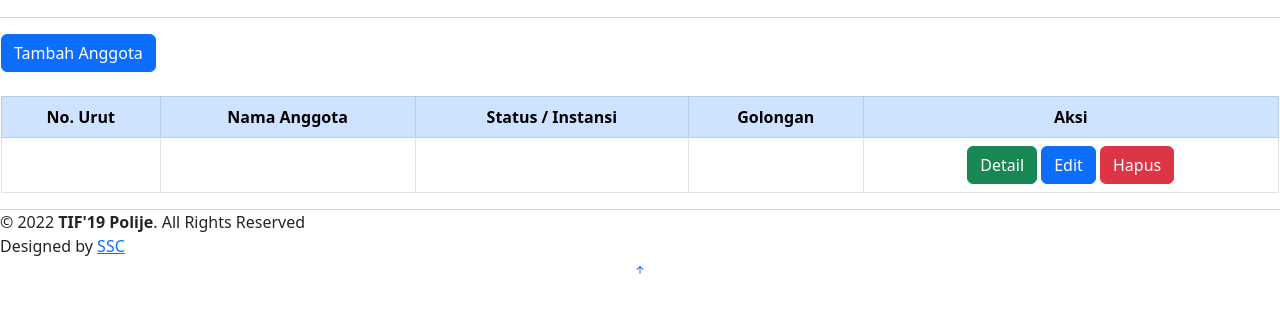
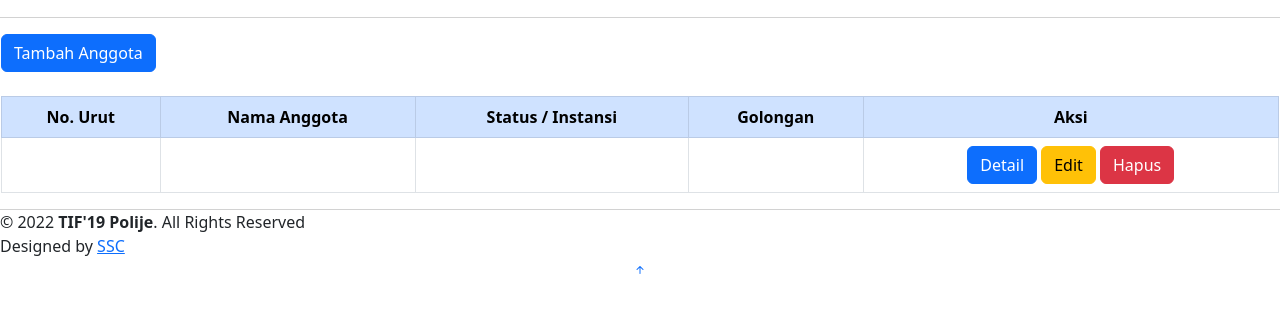
Before and after one commit to MohamadArdias/koperasi, a CodeIgniter app: page /koperasi/index.php/Anggota in a window 1280 px wide. Shown: the part 191-504 px from the top of the page. Run offline with CodeIgniter, Linux system fonts and the light colour scheme; tables that the repository leaves empty or names only in its code hold one stand-in row (values such as "Sample post"); data that the repository does not hold is empty; some libraries are stand-ins or nearby versions.

Commit message:
Update index.php

```diff
--- a/application/views/anggota/index.php
+++ b/application/views/anggota/index.php
@@ -36,8 +36,8 @@ $this->load->view('templates/sidebar');
           <td class="text-center"><?= $ang['NAMA_INS']; ?></td>
           <td class="text-center"><?= $ang['GOL']; ?></td>
           <td class="text-center">
-            <a href="<?= base_url(); ?>index.php/Anggota/detail/<?= $ang['URUT_ANG']; ?>" class="btn btn-success">Detail</a>
-            <a href="<?= base_url(); ?>index.php/Anggota/edit/<?= $ang['URUT_ANG']; ?>" class="btn btn-primary">Edit</a>
+            <a href="<?= base_url(); ?>index.php/Anggota/detail/<?= $ang['URUT_ANG']; ?>" class="btn btn-primary">Detail</a>
+            <a href="<?= base_url(); ?>index.php/Anggota/edit/<?= $ang['URUT_ANG']; ?>" class="btn btn-warning">Edit</a>
             <a href="<?= base_url(); ?>index.php/Anggota/hapus/<?= $ang['URUT_ANG']; ?>" class="btn btn-danger" onclick="return confirm('Yakin?');">Hapus</a>
           </td>
         </tr>
```
